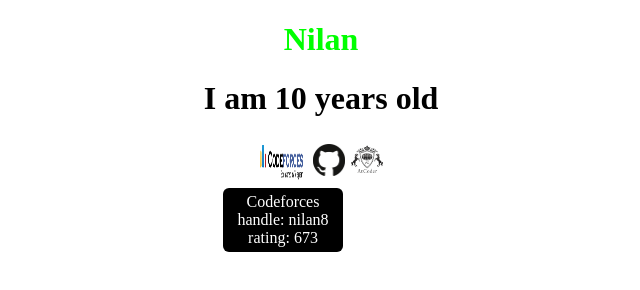
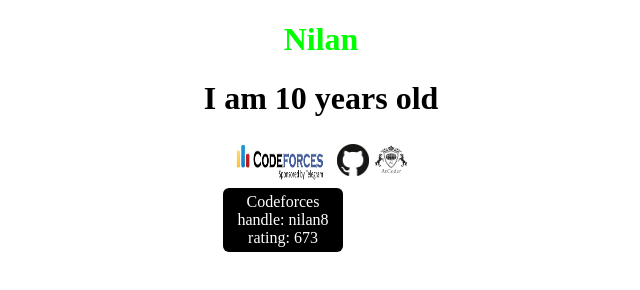
Before and after one commit to nilan425/nilan425.github.io, a plain HTML site: page index.html in a window 1280 px wide. In both pictures the pointer is over the picture 602 px from the left and 160 px from the top of the page. Shown: the whole page, without its empty margins (319-959 px from the left). Drawn offline with Linux system fonts and the light colour scheme.

Commit message:
Update index.html

```diff
--- a/index.html
+++ b/index.html
@@ -47,7 +47,7 @@
     }
     .aaa:hover{
         height: 3rem;
-        width: 3rem;
+        width: 6rem;
     }
     .tooltip {
         position: relative;
```
